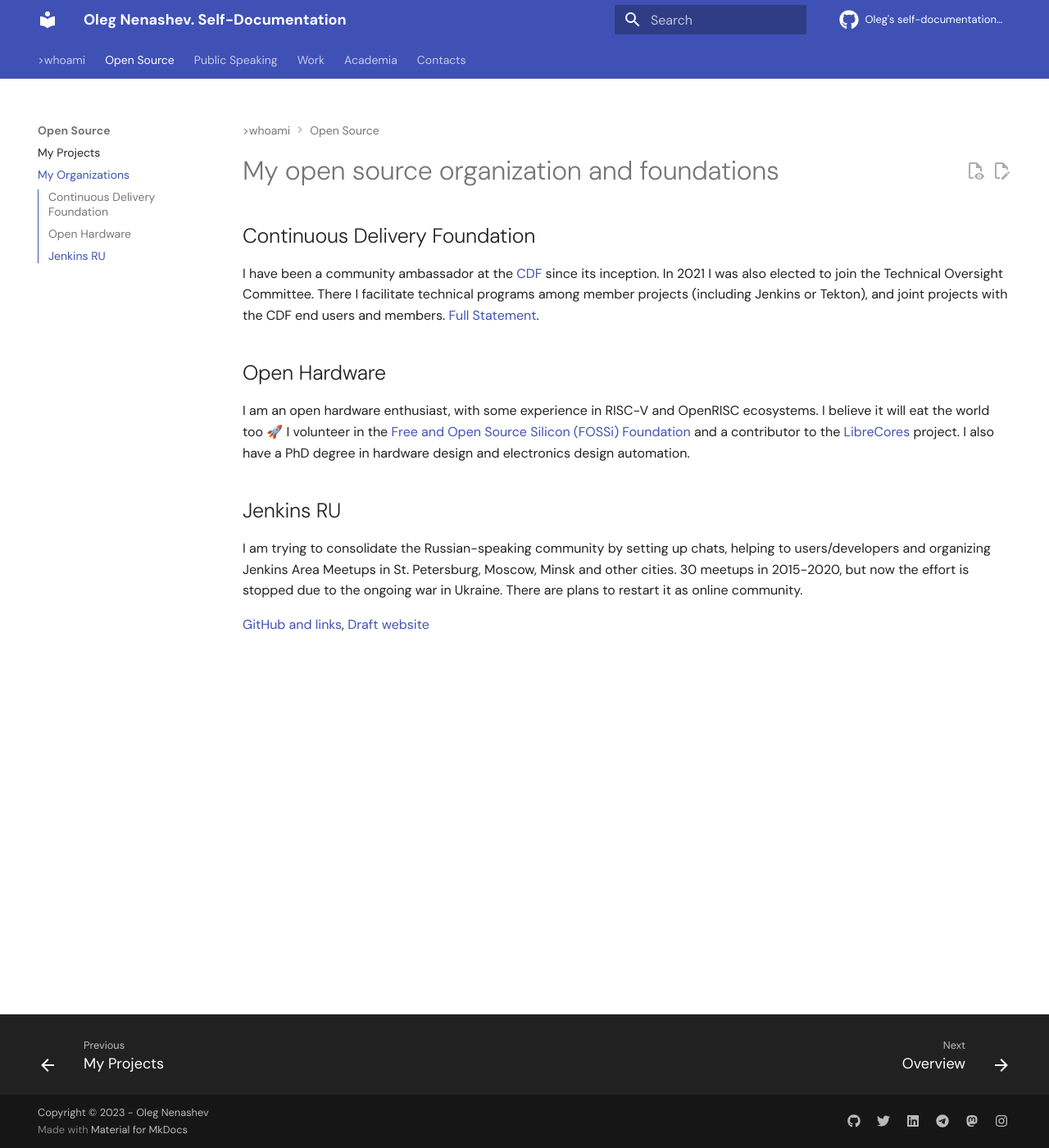
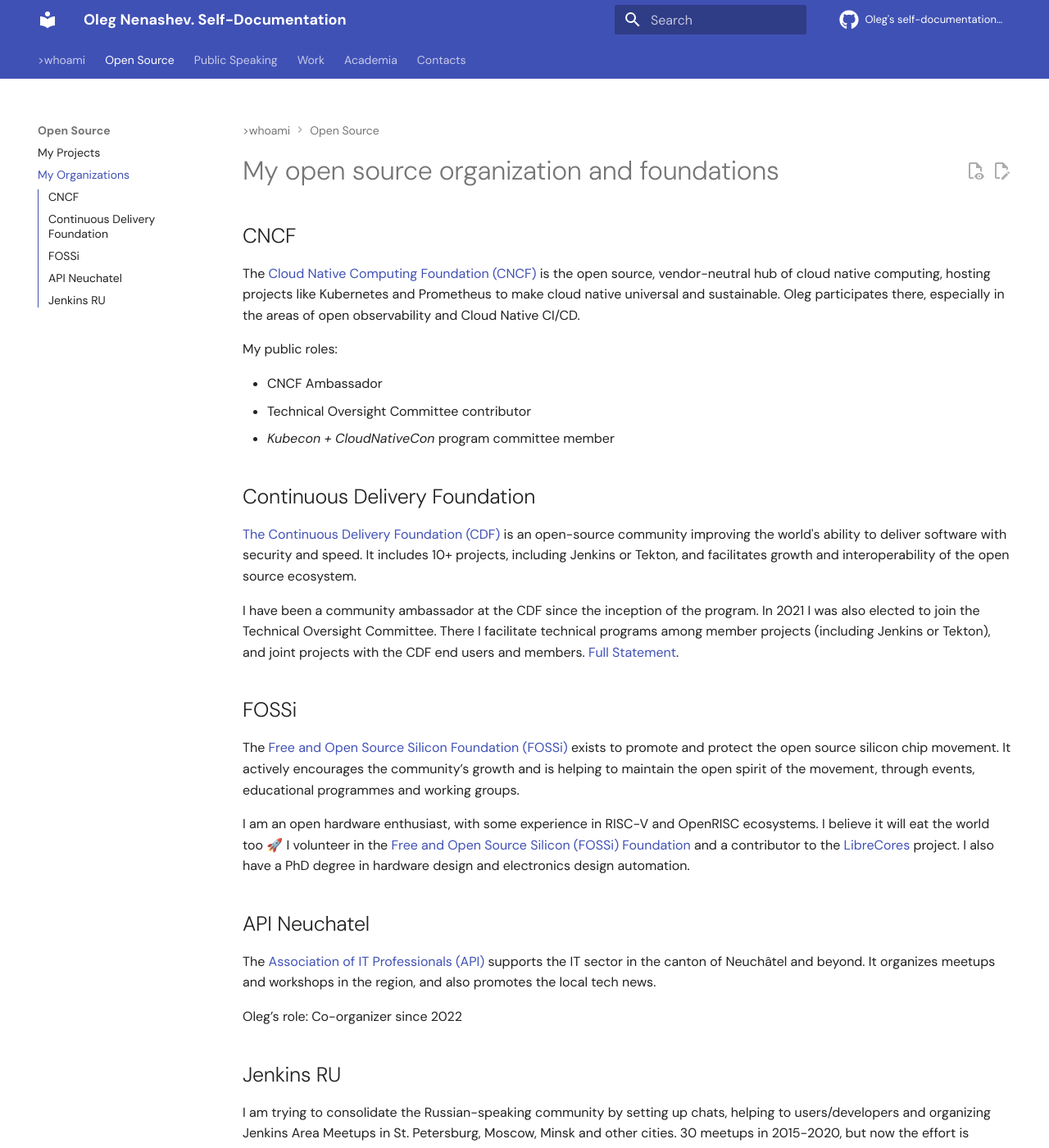
Before and after one commit to oleg-nenashev/oleg-nenashev, an MkDocs documentation site: the page built from _docs/open-source/organizations/README.md, in a window 1280 px wide and 1400 px high. Shown: the whole window at 82% size. Built offline with MkDocs 1.6.1 and Material for MkDocs 9.7.7, drawn with Linux system fonts in a browser that asks for light colours; comment, search, counter and statistics services are not loaded.

Commit message:
Add some info about organizations

```diff
--- a/_docs/open-source/organizations/README.md
+++ b/_docs/open-source/organizations/README.md
@@ -1,20 +1,49 @@
 # My open source organization and foundations
+
+## CNCF
+
+The [Cloud Native Computing Foundation (CNCF)](https://www.cncf.io/)
+is the open source, vendor-neutral hub of cloud native computing,
+hosting projects like Kubernetes and Prometheus to make cloud native universal and sustainable.
+Oleg participates there, especially in the areas of open observability and Cloud Native CI/CD.
+
+My public roles:
+
+- CNCF Ambassador
+- Technical Oversight Committee contributor
+- _Kubecon + CloudNativeCon_ program committee member
 
 ## Continuous Delivery Foundation
 
-I have been a community ambassador at the [CDF](https://cd.foundation/) since its inception.
+[The Continuous Delivery Foundation (CDF)](https://cd.foundation/)
+is an open-source community improving the world's ability to deliver software with security and speed.
+It includes 10+ projects, including Jenkins or Tekton, and facilitates growth and interoperability of the open source ecosystem.
+
+I have been a community ambassador at the CDF since the inception of the program.
 In 2021 I was also elected to join the Technical Oversight Committee.
 There I facilitate technical programs among member projects (including Jenkins or Tekton),
 and joint projects with the CDF end users and members.
 [Full Statement](https://www.linkedin.com/feed/update/urn:li:activity:6804399697592123392/).
 
-## Open Hardware
+## FOSSi
+
+The [Free and Open Source Silicon Foundation (FOSSi)](https://fossi-foundation.org ) exists to promote and protect the open source silicon chip movement.
+It actively encourages the community’s growth and is helping to maintain the open spirit of the movement, through events, educational programmes and working groups.
 
 I am an open hardware enthusiast, with some experience in RISC-V and OpenRISC ecosystems.
 I believe it will eat the world too 🚀
 I volunteer in the [Free and Open Source Silicon (FOSSi) Foundation](https://www.fossi-foundation.org/)
 and a contributor to the [LibreCores](https://www.librecores.org/) project.
 I also have a PhD degree in hardware design and electronics design automation.
+
+## API Neuchatel
+
+The [Association of IT Professionals (API)](https://api-ne.ch/ )
+supports the IT sector in the canton of Neuchâtel and beyond.
+It organizes meetups and workshops in the region,
+and also promotes the local tech news.
+
+Oleg’s role: Co-organizer since 2022
 
 ## Jenkins RU
 
```
